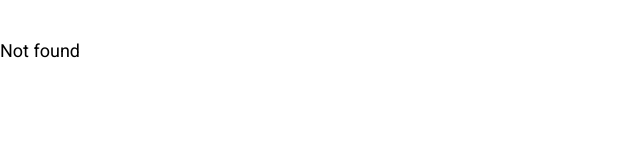
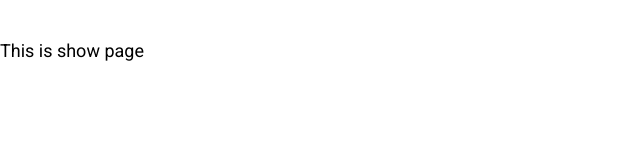
Before and after one commit to pruthvi7384/Box-Office-React, a React (Create React App) app: page /show/1 in a window 1280 px wide. Shown: the top 160 px of the page, without its empty margins (0-640 px from the left). Built offline with nearby package versions, Linux system fonts and the light colour scheme.

Commit message:
added the show page components

```diff
--- a/src/App.js
+++ b/src/App.js
@@ -1,7 +1,7 @@
 import React from 'react';
 import { Switch, Route } from 'react-router-dom';
-
 import Home from './pages/Home';
+import Show from './pages/Show';
 import Starred from './pages/Starred';
 
 function App() {
@@ -14,7 +14,9 @@ function App() {
       <Route exact path="/starred">
         <Starred />
       </Route>
-
+      <Route exact path="/show/:id">
+        <Show/>
+      </Route>
       <Route>
         <div>Not found</div>
       </Route>
--- /dev/null
+++ b/src/pages/Show.js
@@ -0,0 +1,11 @@
+import React from 'react'
+
+function Show() {
+    return (
+        <div>
+            This is show page
+        </div>
+    )
+}
+
+export default Show
```
